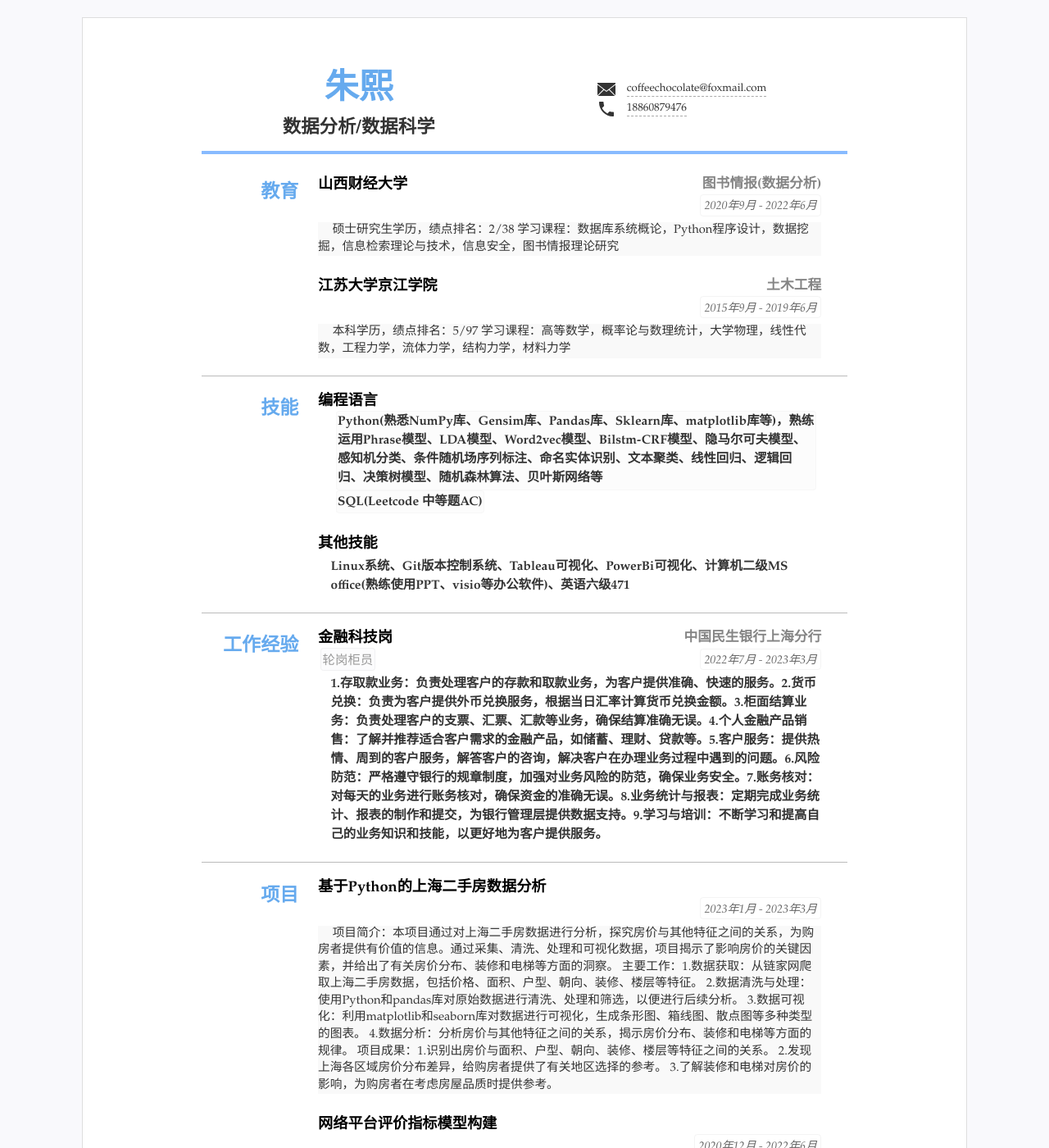
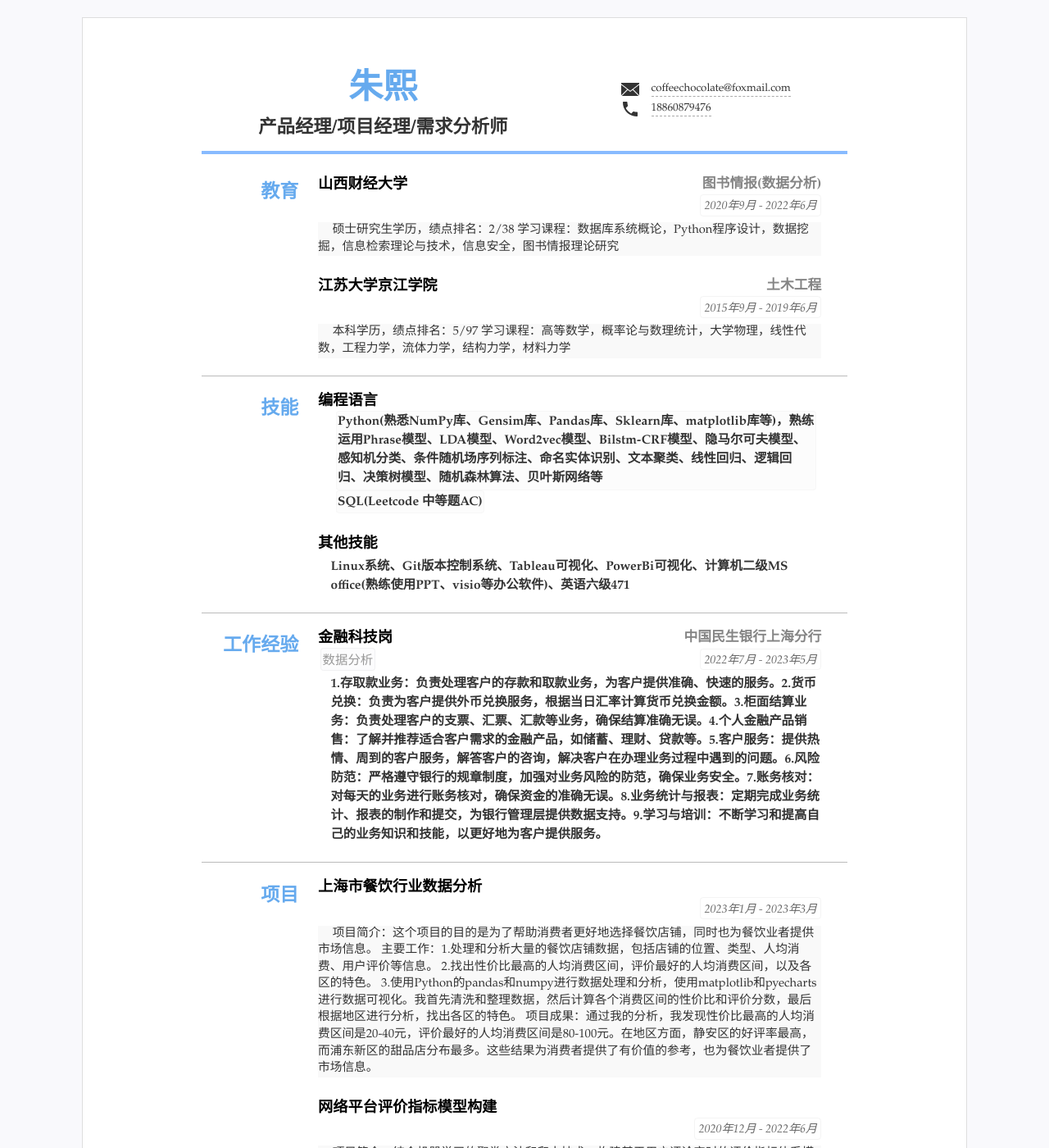
Before and after one commit to qiaokelishushu/CV, a Jekyll site: the page built from index.html, in a window 1280 px wide and 1400 px high. Shown: the whole window at 82% size. Built offline with Jekyll 4.4.1, drawn with Linux system fonts in a browser that asks for light colours.

Commit message:
Update resume.yml

```diff
--- a/_data/resume.yml
+++ b/_data/resume.yml
@@ -4,7 +4,7 @@
 title: "简历标题"
 lang: "zh" #语言设置 zh表示中文 en 表示英语
 name: "朱熙"
-jobtitle: "数据分析/数据科学" #可空不显示
+jobtitle: "产品经理/项目经理/需求分析师" #可空不显示
 
 
 #联系方式
@@ -55,9 +55,9 @@ main: #简历主要内容，
   content:
   - title: 金融科技岗
     sub: 中国民生银行上海分行
-    duration: "2022年7月 - 2023年3月"
+    duration: "2022年7月 - 2023年5月"
     tags:
-    - 轮岗柜员
+    - 数据分析
     summary:
     - 1.存取款业务：负责处理客户的存款和取款业务，为客户提供准确、快速的服务。
     - 2.货币兑换：负责为客户提供外币兑换服务，根据当日汇率计算货币兑换金额。
@@ -82,16 +82,13 @@ main: #简历主要内容，
 - type: projects
   name: 项目
   content:
-  - title: 基于Python的上海二手房数据分析
+  - title: 上海市餐饮行业数据分析
     duration: 2023年1月 - 2023年3月
-    detail: 项目简介：本项目通过对上海二手房数据进行分析，探究房价与其他特征之间的关系，为购房者提供有价值的信息。通过采集、清洗、处理和可视化数据，项目揭示了影响房价的关键因素，并给出了有关房价分布、装修和电梯等方面的洞察。
-            主要工作：1.数据获取：从链家网爬取上海二手房数据，包括价格、面积、户型、朝向、装修、楼层等特征。
-                     2.数据清洗与处理：使用Python和pandas库对原始数据进行清洗、处理和筛选，以便进行后续分析。
-                     3.数据可视化：利用matplotlib和seaborn库对数据进行可视化，生成条形图、箱线图、散点图等多种类型的图表。
-                     4.数据分析：分析房价与其他特征之间的关系，揭示房价分布、装修和电梯等方面的规律。
-            项目成果：1.识别出房价与面积、户型、朝向、装修、楼层等特征之间的关系。
-                     2.发现上海各区域房价分布差异，给购房者提供了有关地区选择的参考。
-                     3.了解装修和电梯对房价的影响，为购房者在考虑房屋品质时提供参考。
+    detail: 项目简介：这个项目的目的是为了帮助消费者更好地选择餐饮店铺，同时也为餐饮业者提供市场信息。
+            主要工作：1.处理和分析大量的餐饮店铺数据，包括店铺的位置、类型、人均消费、用户评价等信息。
+                     2.找出性价比最高的人均消费区间，评价最好的人均消费区间，以及各区的特色。
+                     3.使用Python的pandas和numpy进行数据处理和分析，使用matplotlib和pyecharts进行数据可视化。我首先清洗和整理数据，然后计算各个消费区间的性价比和评价分数，最后根据地区进行分析，找出各区的特色。
+            项目成果：通过我的分析，我发现性价比最高的人均消费区间是20-40元，评价最好的人均消费区间是80-100元。在地区方面，静安区的好评率最高，而浦东新区的甜品店分布最多。这些结果为消费者提供了有价值的参考，也为餐饮业者提供了市场信息。
 
   - title: 网络平台评价指标模型构建
     duration: 2020年12月 - 2022年6月
```
